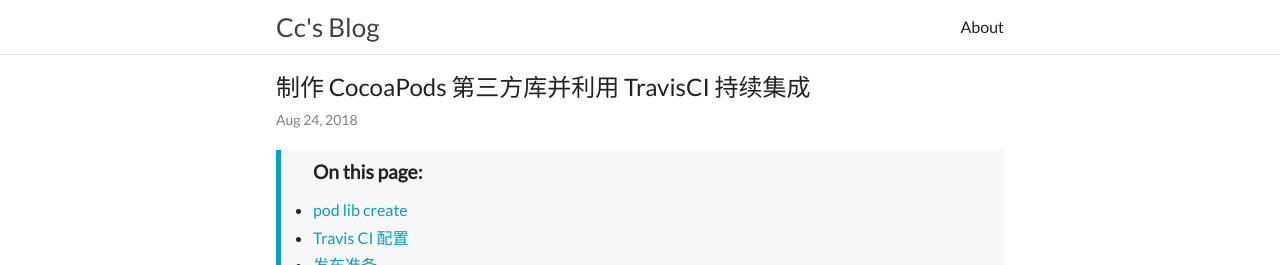
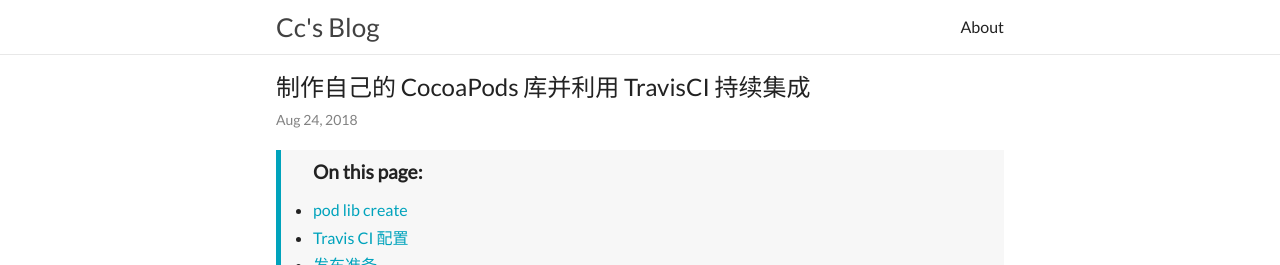
Before and after one commit to zchan0/zchan0.github.io, a Jekyll site: the page built from _posts/2018-08-24-creating-a-new-pod-and-publish-with-travisci.md, in a window 1280 px wide and 900 px high. Shown: the top 265 px of the window. Built offline with Jekyll 4.4.1, drawn with Linux system fonts in a browser that asks for light colours; comment, search, counter and statistics services are not loaded; a style sheet for code colours, icons or effects is not loaded.

Commit message:
Update post

```diff
--- a/_posts/2018-08-24-creating-a-new-pod-and-publish-with-travisci.md
+++ b/_posts/2018-08-24-creating-a-new-pod-and-publish-with-travisci.md
@@ -1,6 +1,6 @@
 ---
 layout: post
-title: 制作 CocoaPods 第三方库并利用 TravisCI 持续集成
+title: 制作自己的 CocoaPods 库并利用 TravisCI 持续集成
 date: 2018-08-24 19:23 +0800
 ---
 
```
